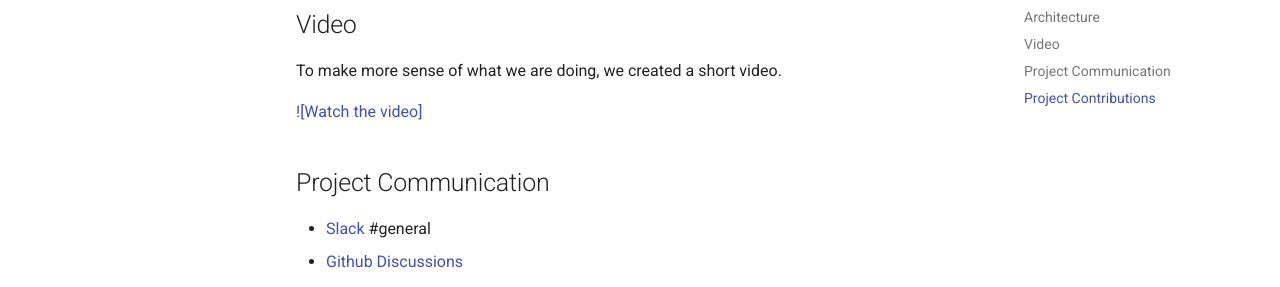
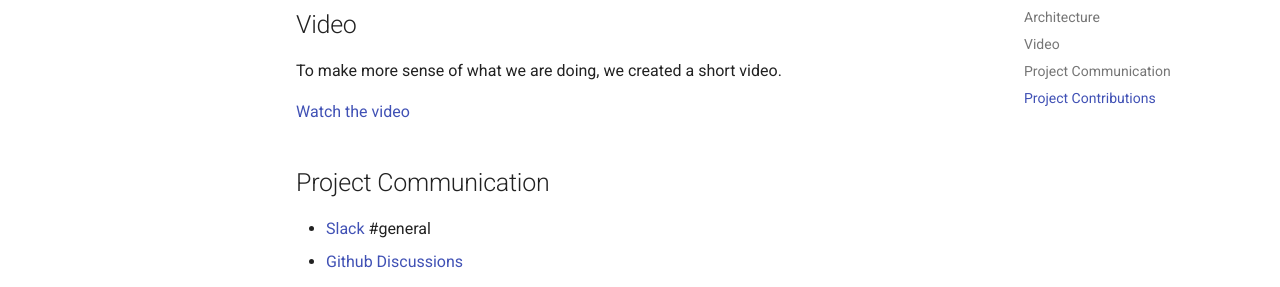
Before and after one commit to project-tetsuo/tetsuo.dev-website, an MkDocs documentation site: the page built from docs/index.md, in a window 1280 px wide and 900 px high, scrolled down 557 px. Shown: the part 172-459 px from the top of the window. Built offline with MkDocs 1.6.1 and Material for MkDocs 9.7.7, drawn with Linux system fonts in a browser that asks for light colours; comment, search, counter and statistics services are not loaded.

```diff
--- a/docs/index.md
+++ b/docs/index.md
@@ -22,7 +22,7 @@ Please refer to our evolving [Architecture](architecture.md)
 
 To make more sense of what we are doing, we created a short video.
 
-[![Watch the video]](https://youtu.be/05Csw7488TE)
+[Watch the video](https://youtu.be/05Csw7488TE)
 
 
 ## Project Communication
```
Also changed, not shown: 1 other file.
